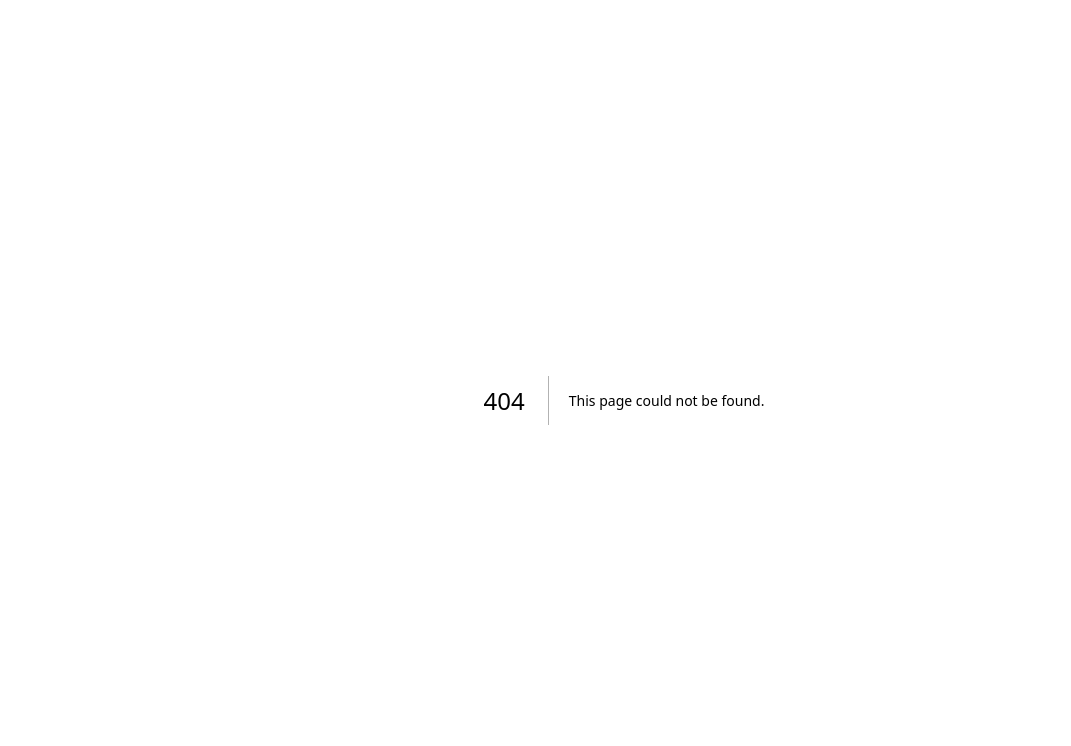
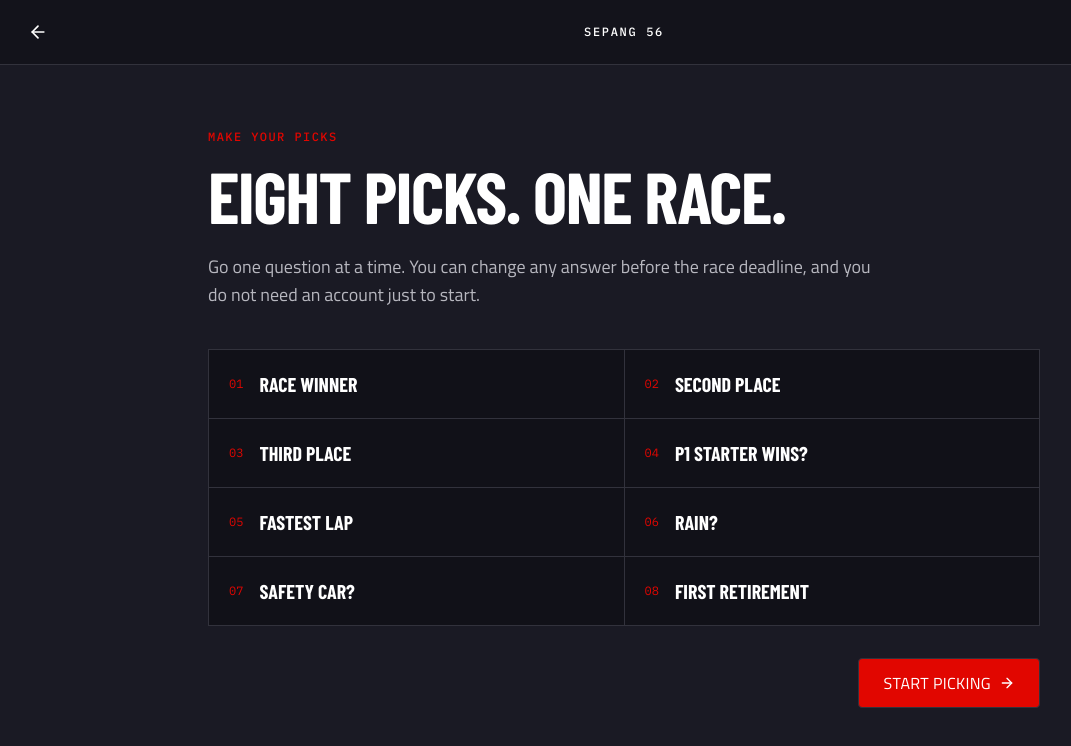
Before and after one commit to itsLucas02/f1-sepang, a Next.js app: page /predict in a window 1280 px wide. Before the commit this address had no page. Shown: the top 746 px of the page, without its empty margins (16-1087 px from the left). Built offline with nearby package versions, Linux system fonts and the light colour scheme; a web font is replaced by a local one.

Commit message:
feat: add prediction route

```diff
--- /dev/null
+++ b/app/predict/page.tsx
@@ -0,0 +1,5 @@
+import { PredictionExperience } from "@/components/prediction/prediction-experience";
+
+export default function PredictPage() {
+  return <PredictionExperience />;
+}
```
